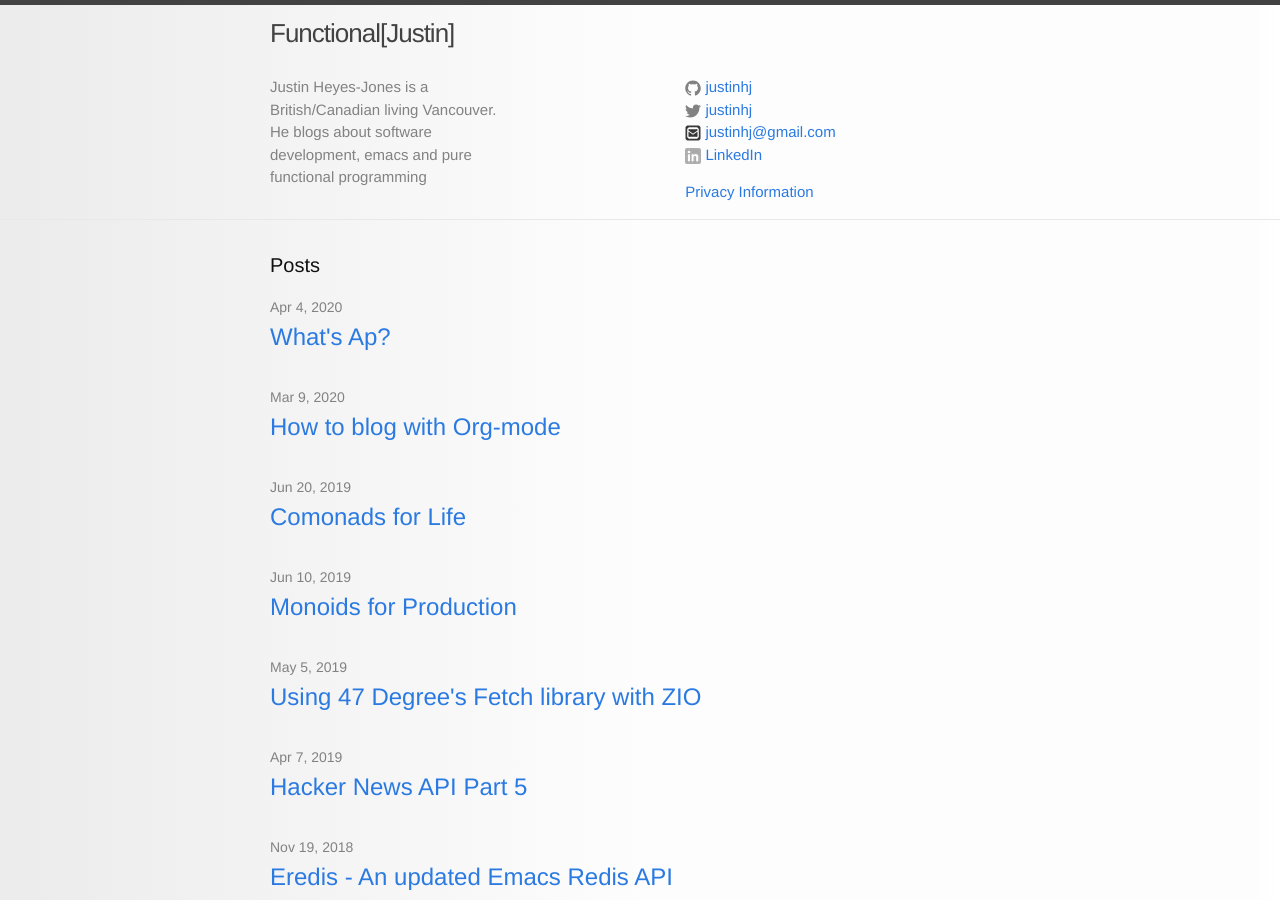
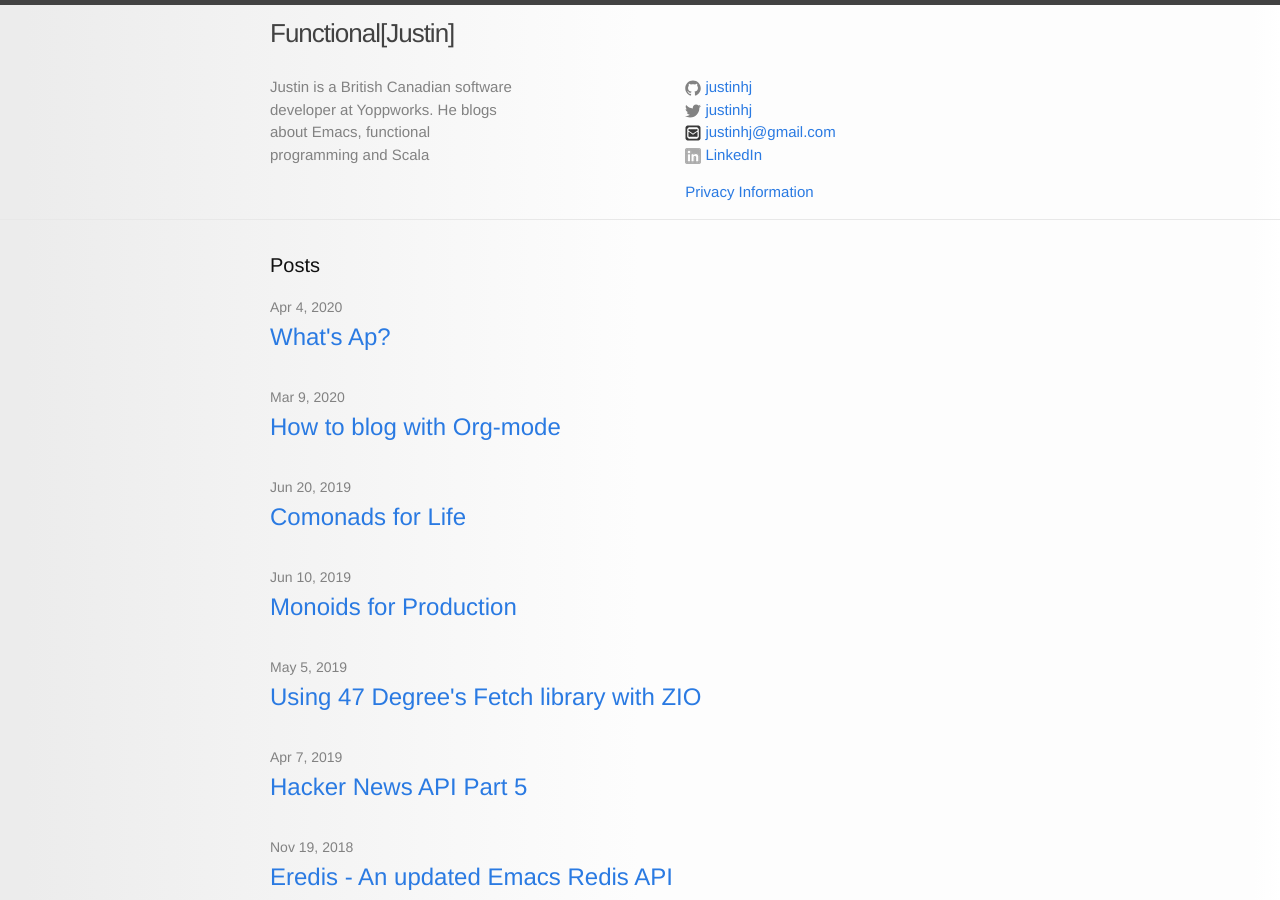
Before and after one commit to justinhj/justinhj.github.io, a Jekyll site: the page built from index.html, in a window 1280 px wide and 900 px high. Built offline with Jekyll 4.4.1, drawn with Linux system fonts in a browser that asks for light colours.

Commit message:
update profile

```diff
--- a/_config.yml
+++ b/_config.yml
@@ -8,7 +8,9 @@
 # Site settings
 title: Functional[Justin]
 email: justinhj+blog@gmail.com
-description: Justin Heyes-Jones is a British/Canadian living Vancouver. He blogs about software development, emacs and pure functional programming
+description: >
+  Justin is a British Canadian software developer at Yoppworks.
+  He blogs about Emacs, functional programming and Scala
 url: "http://justinhj.github.io"
 twitter_username: justinhj
 github_username:  justinhj
```
